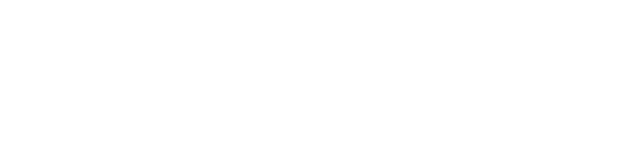
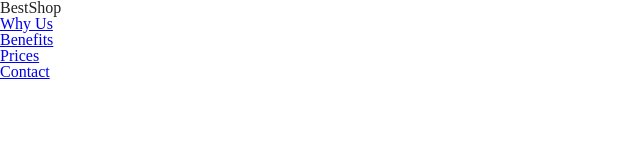
Before and after one commit to pawel-peksa/BestShop, a plain HTML site: page index.html in a window 1280 px wide. Shown: the whole page, without its empty margins (0-640 px from the left). Drawn offline with Linux system fonts and the light colour scheme.

Commit message:
create strucure of the header

```diff
--- a/index.html
+++ b/index.html
@@ -16,7 +16,20 @@
 </head>
 
 <body>
+  <header>
+    <div class="container flex--spacebetween">
+      <span class="header__logo">BestShop</span>
 
+      <nav>
+        <ul class="header__nav flex--spacebetween">
+          <li><a href="/" class="nav__link">Why Us</a></li>
+          <li><a href="/" class="nav__link">Benefits</a></li>
+          <li><a href="/" class="nav__link">Prices</a></li>
+          <li><a href="/" class="nav__link">Contact</a></li>
+        </ul>
+      </nav>
+    </div>
+  </header>
 </body>
 
 </html>
```
